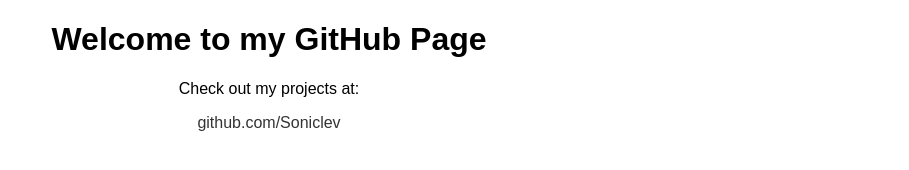
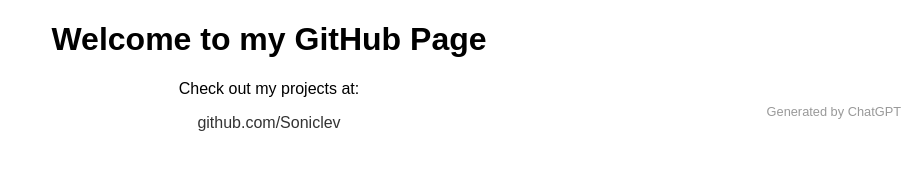
Before and after one commit to Soniclev/soniclev.github.io, a plain HTML site: page index.html in a window 1280 px wide. Shown: the whole page, without its empty margins (371-1280 px from the left). Drawn offline with Linux system fonts and the light colour scheme.

Commit message:
Update index.html

```diff
--- a/index.html
+++ b/index.html
@@ -5,6 +5,7 @@
     body {
       font-family: sans-serif;
       text-align: center;
+      position: relative;
     }
     a {
       color: #333;
@@ -13,6 +14,13 @@
     a:hover {
       text-decoration: underline;
     }
+    .small-text {
+      font-size: 0.8em;
+      color: #999;
+      position: absolute;
+      right: 0;
+      bottom: 0;
+    }
   </style>
   <title>My GitHub Page</title>
 </head>
@@ -20,5 +28,6 @@
   <h1>Welcome to my GitHub Page</h1>
   <p>Check out my projects at:</p>
   <p><a href="https://github.com/Soniclev">github.com/Soniclev</a></p>
+  <p class="small-text">Generated by ChatGPT</p>
 </body>
 </html>
```
